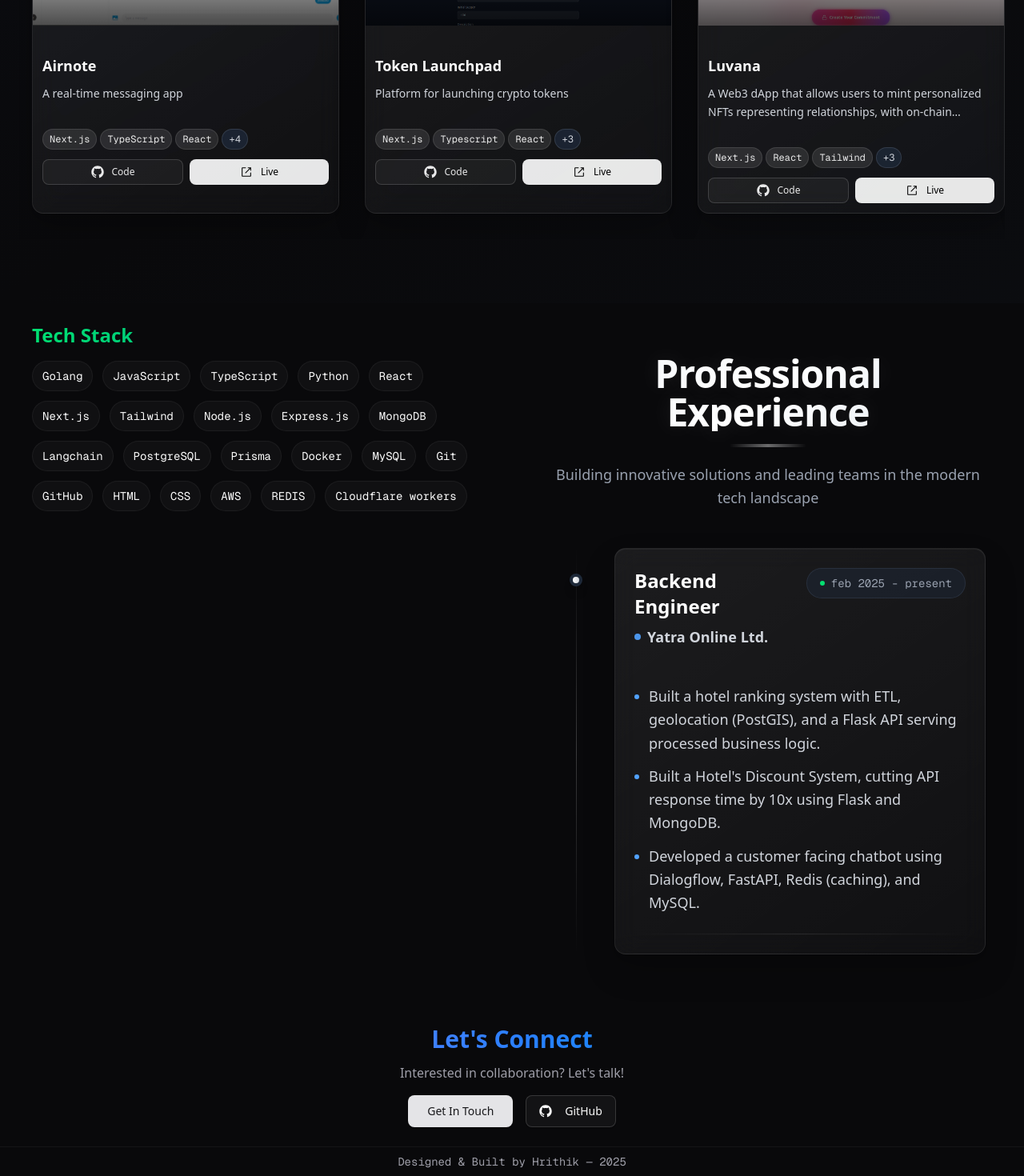
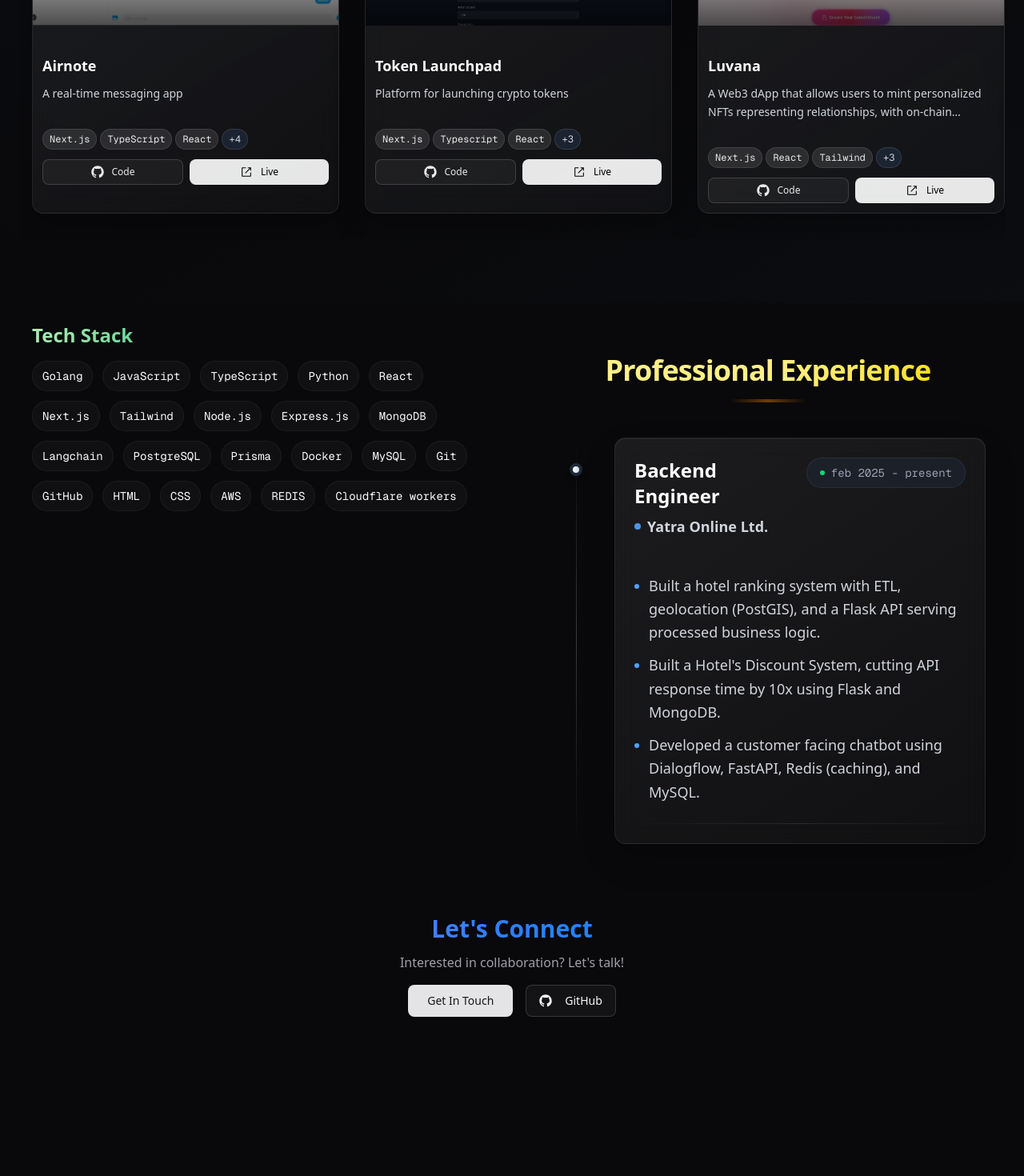
Before and after one commit to hrithik210/revamped-portfolio, a Next.js app: page / in a window 1280 px wide. Shown: the part 405-1875 px from the top of the page at 80% size. After the commit the page ends 1700 px from the top, so only its background shows below. Built offline with nearby package versions, Linux system fonts and the light colour scheme.

Commit message:
ui changes

```diff
--- a/app/page.tsx
+++ b/app/page.tsx
@@ -28,14 +28,7 @@ export default function Home() {
         <ContactSection />
       </div>
 
-      {/* Footer */}
-      <footer className="border-t border-border/50 py-2 px-6">
-        <div className="container mx-auto text-center">
-          <p className="text-sm text-muted-foreground font-mono">
-            Designed & Built by Hrithik — 2025
-          </p>
-        </div>
-      </footer>
+
     </div>
   );
 }
--- a/components/ContactSection.tsx
+++ b/components/ContactSection.tsx
@@ -22,12 +22,12 @@ export default function ContactSection() {
           </p>
           <div className="flex flex-col sm:flex-row gap-4 justify-center">
             <Button size="lg" asChild>
-              <a href="mailto:hrithik@example.com">
+              <a href="mailto:hrithikkumar79@outlook.com">
                 Get In Touch
               </a>
             </Button>
             <Button variant="outline" size="lg" asChild>
-              <a href="https://github.com/hrithiknayak" target="_blank" rel="noopener noreferrer">
+              <a href="https://github.com/hrithik210" target="_blank" rel="noopener noreferrer">
                 <GitHubLogoIcon className="w-5 h-5 mr-2" />
                 GitHub
               </a>
--- a/components/ExperienceSection.tsx
+++ b/components/ExperienceSection.tsx
@@ -17,14 +17,12 @@ export default function ExperienceSection() {
           viewport={{ once: true }}
         >
           <div className="relative inline-block">
-            <h2 className="text-3xl md:text-4xl lg:text-5xl font-bold tracking-tight mb-4 premium-name cursor-default">
+            <h2 className="text-2xl md:text-3xl lg:text-4xl font-bold tracking-tight mb-4 cursor-default bg-gradient-to-r from-yellow-200 via-yellow-200 to-yellow-300 bg-clip-text text-transparent">
               Professional Experience
             </h2>
-            <div className="absolute -bottom-1 left-1/2 transform -translate-x-1/2 w-24 h-1 bg-gradient-to-r from-transparent via-white/40 to-transparent rounded-full"></div>
+            <div className="absolute -bottom-1 left-1/2 transform -translate-x-1/2 w-24 h-1 bg-gradient-to-r from-transparent via-orange-400/40 to-transparent rounded-full"></div>
           </div>
-          <p className="text-gray-400 mt-6 text-lg max-w-2xl mx-auto leading-relaxed">
-            Building innovative solutions and leading teams in the modern tech landscape
-          </p>
+
         </motion.div>
 
         {/* Premium Timeline */}
--- a/components/TechStackSection.tsx
+++ b/components/TechStackSection.tsx
@@ -13,7 +13,7 @@ export default function TechStackSection() {
         transition={{ duration: 0.6 }}
         viewport={{ once: true }}
       >
-        <h2 className="text-xl md:text-2xl font-bold mb-3 bg-gradient-to-r from-green-400 via-emerald-500 to-teal-600 bg-clip-text text-transparent">
+        <h2 className="text-2xl md:text-2xl font-bold mb-3 bg-gradient-to-r from-[#ADEBB3] via-emerald-500 to-[#ADEBB3] bg-clip-text text-transparent">
           Tech Stack
         </h2>
       </motion.div>
```
